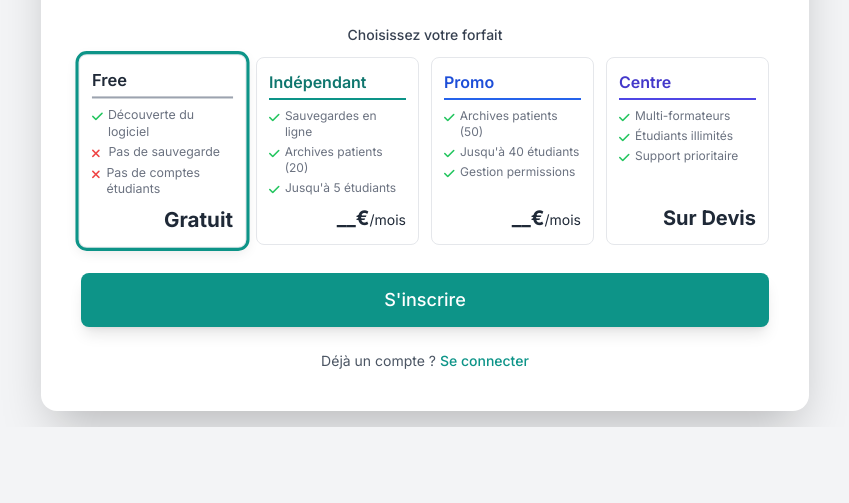
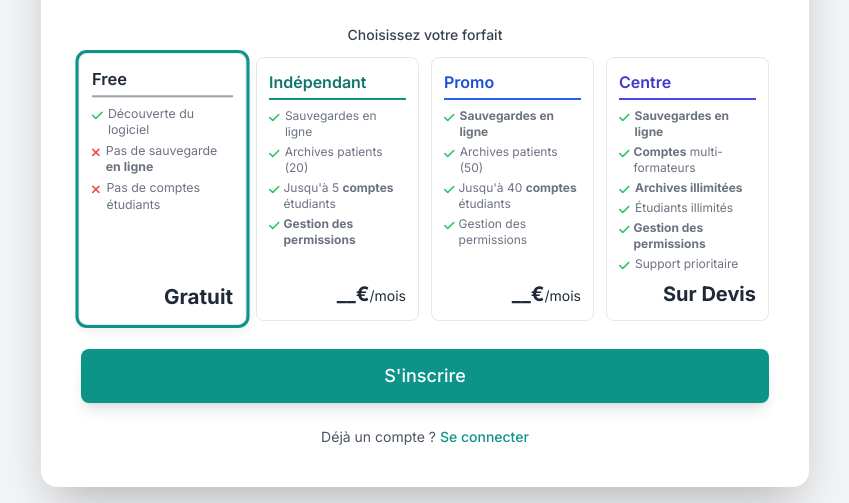
Before and after one commit to lcssrd/EIdos, a plain HTML site: page auth.html in a window 1280 px wide. Both pictures are taken after a click on the link "S'inscrire". Shown: the part 405-908 px from the top of the page, without its empty margins (215-1064 px from the left). Before the commit the page ends 832 px from the top, so only its background shows below. Drawn offline with nearby package versions, Linux system fonts and the light colour scheme; a web font is replaced by a local one.

Commit message:
Add files via upload

```diff
--- a/auth.html
+++ b/auth.html
@@ -139,7 +139,7 @@
                                         <h4 class="font-semibold text-gray-800 border-b-2 border-gray-400 pb-1">Free</h4>
                                         <ul class="text-xs text-gray-500 mt-2 space-y-1">
                                             <li class="flex items-start"><i class="fas fa-check text-green-500 w-3 mr-1 mt-1"></i><span>Découverte du logiciel</span></li>
-                                            <li class="flex items-start"><i class="fas fa-times text-red-500 w-3 mr-1 mt-1"></i><span>Pas de sauvegarde</span></li>
+                                            <li class="flex items-start"><i class="fas fa-times text-red-500 w-3 mr-1 mt-1"></i><span>Pas de sauvegarde <b>en ligne</b></span></li>
                                             <li class="flex items-start"><i class="fas fa-times text-red-500 w-3 mr-1 mt-1"></i><span>Pas de comptes étudiants</span></li>
                                         </ul>
                                     </div>
@@ -152,7 +152,8 @@
                                         <ul class="text-xs text-gray-500 mt-2 space-y-1">
                                             <li class="flex items-start"><i class="fas fa-check text-green-500 w-3 mr-1 mt-1"></i><span>Sauvegardes en ligne</span></li>
                                             <li class="flex items-start"><i class="fas fa-check text-green-500 w-3 mr-1 mt-1"></i><span>Archives patients (20)</span></li>
-                                            <li class="flex items-start"><i class="fas fa-check text-green-500 w-3 mr-1 mt-1"></i><span>Jusqu'à 5 étudiants</span></li>
+                                            <li class="flex items-start"><i class="fas fa-check text-green-500 w-3 mr-1 mt-1"></i><span>Jusqu'à 5 <b>comptes</b> étudiants</span></li>
+                                            <li class="flex items-start"><i class="fas fa-check text-green-500 w-3 mr-1 mt-1"></i><span><b>Gestion des permissions</b></span></li>
                                         </ul>
                                     </div>
                                     <p class="text-xl font-bold mt-2 text-right">__€<span class="text-sm font-normal">/mois</span></p>
@@ -162,9 +163,10 @@
                                      <div class="plan-content">
                                         <h4 class="font-semibold text-blue-700 border-b-2 border-blue-600 pb-1">Promo</h4>
                                         <ul class="text-xs text-gray-500 mt-2 space-y-1">
+                                            <li class="flex items-start"><i class="fas fa-check text-green-500 w-3 mr-1 mt-1"></i><span><b>Sauvegardes en ligne</b></span></li>
                                             <li class="flex items-start"><i class="fas fa-check text-green-500 w-3 mr-1 mt-1"></i><span>Archives patients (50)</span></li>
-                                            <li class="flex items-start"><i class="fas fa-check text-green-500 w-3 mr-1 mt-1"></i><span>Jusqu'à 40 étudiants</span></li>
-                                            <li class="flex items-start"><i class="fas fa-check text-green-500 w-3 mr-1 mt-1"></i><span>Gestion permissions</span></li>
+                                            <li class="flex items-start"><i class="fas fa-check text-green-500 w-3 mr-1 mt-1"></i><span>Jusqu'à 40 <b>comptes</b> étudiants</span></li>
+                                            <li class="flex items-start"><i class="fas fa-check text-green-500 w-3 mr-1 mt-1"></i><span>Gestion des permissions</span></li>
                                         </ul>
                                     </div>
                                     <p class="text-xl font-bold mt-2 text-right">__€<span class="text-sm font-normal">/mois</span></p>
@@ -174,8 +176,11 @@
                                      <div class="plan-content">
                                         <h4 class="font-semibold text-indigo-700 border-b-2 border-indigo-600 pb-1">Centre</h4>
                                         <ul class="text-xs text-gray-500 mt-2 space-y-1">
-                                            <li class="flex items-start"><i class="fas fa-check text-green-500 w-3 mr-1 mt-1"></i><span>Multi-formateurs</span></li>
+                                            <li class="flex items-start"><i class="fas fa-check text-green-500 w-3 mr-1 mt-1"></i><span><b>Sauvegardes en ligne</b></span></li>
+                                            <li class="flex items-start"><i class="fas fa-check text-green-500 w-3 mr-1 mt-1"></i><span><b>Comptes</b> multi-formateurs</span></li>
+                                            <li class="flex items-start"><i class="fas fa-check text-green-500 w-3 mr-1 mt-1"></i><span><b>Archives illimitées</b></span></li>
                                             <li class="flex items-start"><i class="fas fa-check text-green-500 w-3 mr-1 mt-1"></i><span>Étudiants illimités</span></li>
+                                            <li class="flex items-start"><i class="fas fa-check text-green-500 w-3 mr-1 mt-1"></i><span><b>Gestion des permissions</b></span></li>
                                             <li class="flex items-start"><i class="fas fa-check text-green-500 w-3 mr-1 mt-1"></i><span>Support prioritaire</span></li>
                                         </ul>
                                     </div>
@@ -243,5 +248,4 @@
 
     <script src="auth.js"></script>
 </body>
-
 </html>
```
